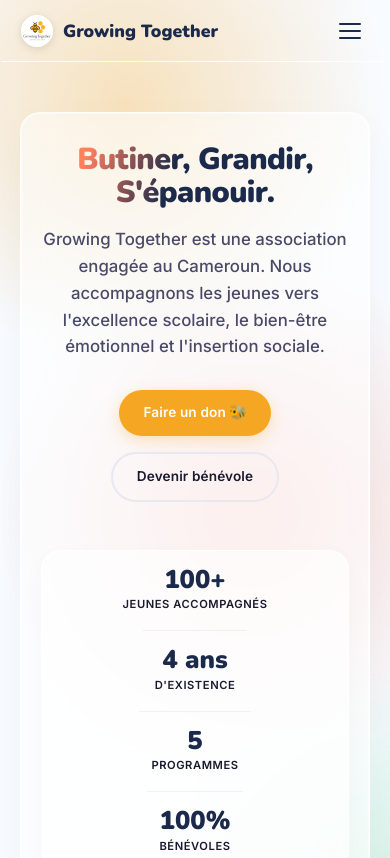
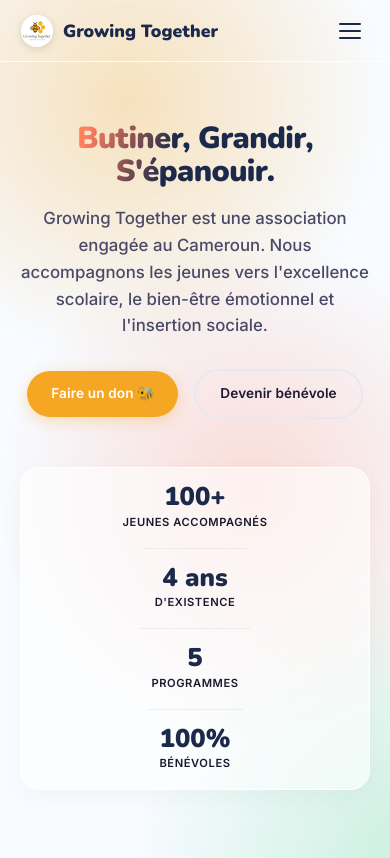
Before and after one commit to ekopaulin/growing-together, a React (Vite) app: page / in a window 390 px wide. Shown: the top 858 px of the page. Built offline with nearby package versions, Linux system fonts and the light colour scheme.

Commit message:
Remove glass box around Hero text on mobile for a cleaner look

```diff
--- a/src/components/Hero.module.css
+++ b/src/components/Hero.module.css
@@ -238,7 +238,12 @@
     padding-bottom: 60px;
   }
   .glassCard {
-    padding: 40px 30px;
+    background: transparent;
+    border: none;
+    box-shadow: none;
+    backdrop-filter: none;
+    -webkit-backdrop-filter: none;
+    padding: 20px 0;
     align-items: center;
     text-align: center;
   }
@@ -252,7 +257,7 @@
 @media (max-width: 640px) {
   .headline { font-size: 1.9rem; margin-bottom: 16px; }
   .sub { font-size: 1.05rem; margin-bottom: 30px; }
-  .glassCard { padding: 30px 20px; border-radius: 20px; }
+  .glassCard { padding: 10px 0; border-radius: 0; }
   .photoCol { height: 360px; margin-top: 30px; }
   .mainCard { width: 85%; }
   .mainCard img { height: 320px; }
```
